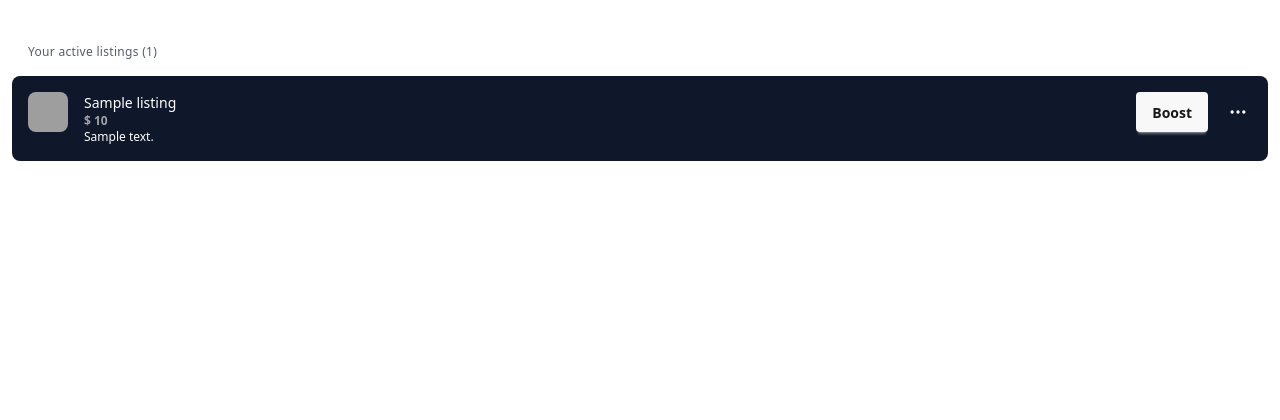
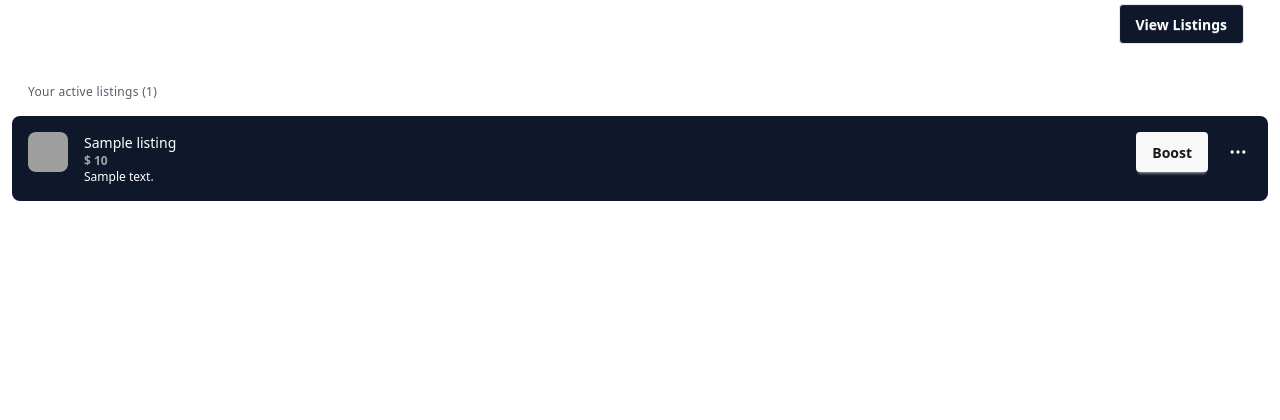
Before and after one commit to ItsTachie/h2h, a Flask app: page /listings in a window 1280 px wide. Shown: the part 88-508 px from the top of the page. Run offline with Flask 3, Linux system fonts and the light colour scheme; a user stored in the database is signed in; tables that the repository leaves empty hold one stand-in row (values such as "Sample post"); some libraries are stand-ins or nearby versions; grey boxes are pictures that could not be loaded.

Commit message:
view listings link and redirects

```diff
--- a/h2h/routes.py
+++ b/h2h/routes.py
@@ -137,7 +137,7 @@ def new_listing():
           db.session.add(listing)
           db.session.commit()
           flash('Listing created.', 'success')
-          return redirect(url_for('listing_manager'))
+          return redirect(url_for('user_listings', username=current_user.username))
      return render_template('new_listing.html', title='New Listing', legend='New Listing',form=form)
 
 def create_whatsapp_deeplink(number,message):
@@ -183,7 +183,7 @@ def update_listing(listing_id):
                 print(f'error updating the file :{e}')
             db.session.commit()
             flash('Listing has been updated.', 'success')
-            return redirect(url_for('listing_manager'))
+            return redirect(url_for('user_listings', username=current_user.username))
      elif request.method =='GET':
           form.submit.label.text ='Update'
           form.title.data = listing.title
--- a/h2h/templates/account.html
+++ b/h2h/templates/account.html
@@ -73,7 +73,6 @@
 
         </div>
     </div>
-    <a href="{{url_for('user_listings', username=current_user.username)}}" class="ml-4 text-lg font-semibold underline ">My Listings</a>
 
 </div>
 </div>
--- a/h2h/templates/listing_manager.html
+++ b/h2h/templates/listing_manager.html
@@ -3,6 +3,9 @@
 
 {% block content %}
     {% if listings %}
+    <div class="flex mx-8 flex-row-reverse">
+        <a href="{{url_for('user_listings', username=current_user.username)}}" class="ml-4 text-white btn bg-slate-900">View Listings</a>
+    </div>
         <ul class=" mt-4 mb-80 list bg-base-100 rounded-box p-2 text-white" >
             <li class="p-4 pb-2 text-xs text-slate-900 opacity-70 tracking-wide" >Your active listings ({{num_listings}})</li>
             {% for listing in listings %}
--- a/run.py
+++ b/run.py
@@ -1,4 +1,4 @@
 from h2h import app
 
 if __name__ == "__main__":
-    app.run(debug=False)
+    app.run(debug=True)
```
Also changed, not shown: h2h/static/css/output.css.
